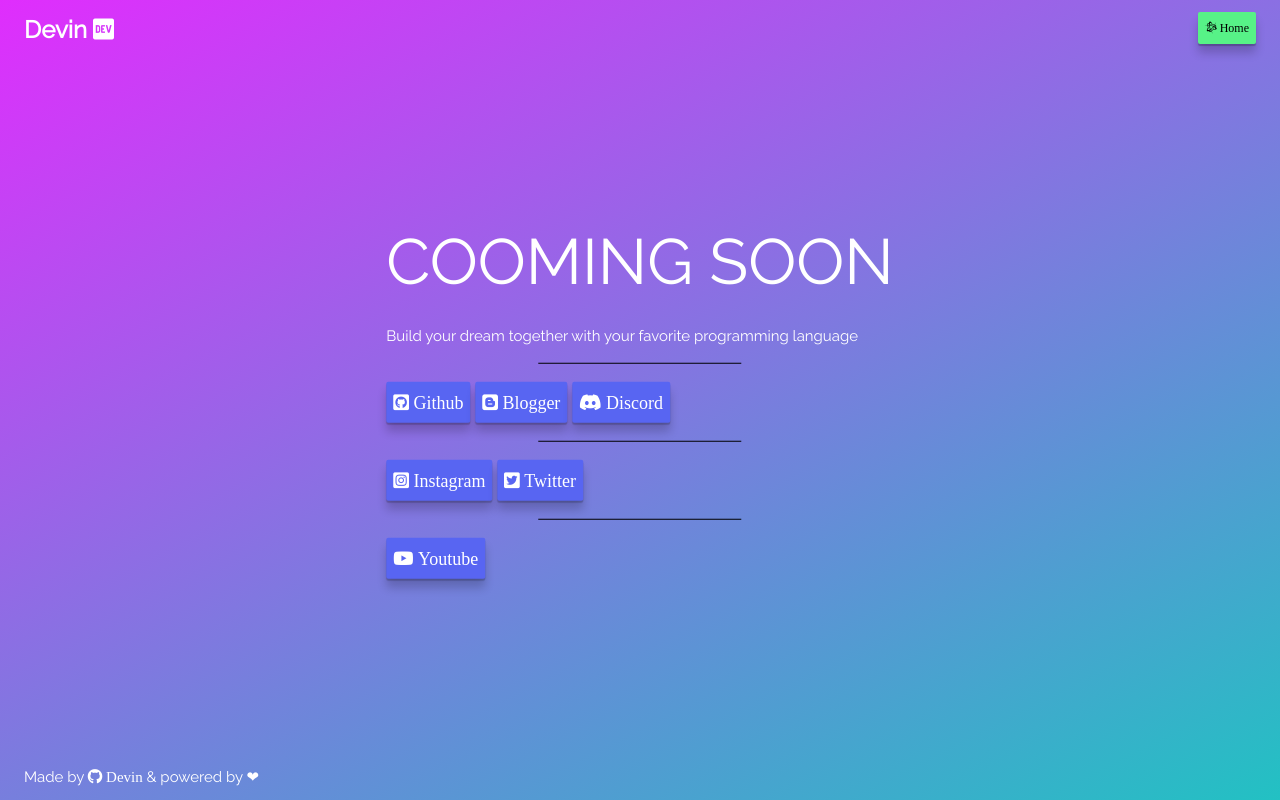
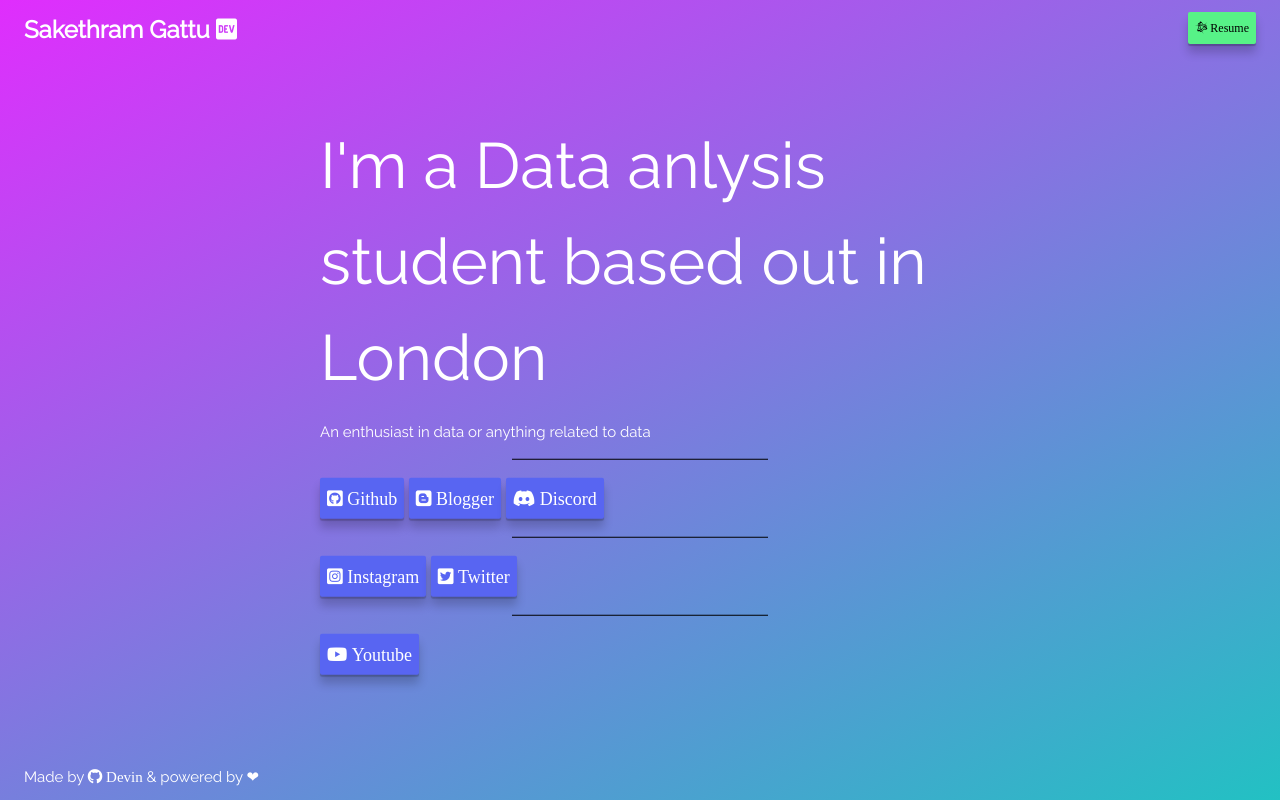
Before and after one commit to TheGattu0297/mywebsite, a plain HTML site: page index.html in a window 1280 px wide. Drawn offline with nearby package versions, Linux system fonts and the light colour scheme.

Commit message:
Update index.html

```diff
--- a/index.html
+++ b/index.html
@@ -2,20 +2,20 @@
 <html>
 	<head>
 		<meta charset="UTF-8" />
-		<meta name="apple-mobile-web-app-title" content="Devin Development">
-		<meta name="application-name" content="Devin Development">
+		<meta name="apple-mobile-web-app-title" content="Sakethram Gattu">
+		<meta name="application-name" content="Data Analyst">
 		<meta name="msapplication-TileColor" content="#5865f2">
 		<meta name="theme-color" content="#5865f2">
 		<meta name="viewport" content="width=device-width, initial-scale=1.0" />
 		<title>Sakethram Gattu</title>
 		<meta
 			name="description"
-			content="Welcome to my pages. I'm a indonesian half time developer who enjoys creating discord bot, websites and server systems." />
+			content="I'm a Data enthusist and anything related to data" />
 
-		<meta property="og:title" content="Devin Official | Pages" />
+		<meta property="og:title" content="Sakethram Gattu" />
 		<meta
 			property="og:description"
-			content="Welcome to my pages. I'm a indonesian half time developer who enjoys creating discord bot, websites and server systems."
+			content="Master student in Data analysis, Based out in London"
 		/>
 		<meta property="og:image" content="https://avatars.githubusercontent.com/u/59814852" />
 		<link rel="icon" href="https://avatars.githubusercontent.com/u/59814852" />
@@ -75,11 +75,11 @@ body, html {
 </style>
 <body>
 <div class="bgimg w3-display-container w3-animate-opacity w3-text-white">
-	<div class="w3-display-topleft w3-padding-large w3-xlarge"><strong>Devin</strong> <i class="fab fa-dev"></i></div>
-	<div class="w3-display-topright w3-padding-large w3-small"><button class="button" style="background-color:#57F287;color:black;"><a href="https://devin-dev.xyz"><i class="fab fa-battle-net"> Home</i></a></button></div>
+	<div class="w3-display-topleft w3-padding-large w3-xlarge"><strong>Sakethram Gattu</strong> <i class="fab fa-dev"></i></div>
+	<div class="w3-display-topright w3-padding-large w3-small"><button class="button" style="background-color:#57F287;color:black;"><a href="https://devin-dev.xyz"><i class="fab fa-battle-net"> Resume</i></a></button></div>
 	<div class="w3-display-middle">
-		<h1 class="w3-jumbo w3-animate-top">COOMING SOON</h1>
-		<p>Build your dream together with your favorite programming language</p>
+		<h1 class="w3-jumbo w3-animate-top">I'm a Data anlysis student based out in London</h1>
+		<p>An enthusiast in data or anything related to data</p>
 		<hr class="w3-border-black" style="margin:auto;width:40%">
 		<p class="w3-large w3-animate-left">
 			<button class="button"><i class="fab fa-github-square"> Github</i></button>
```
